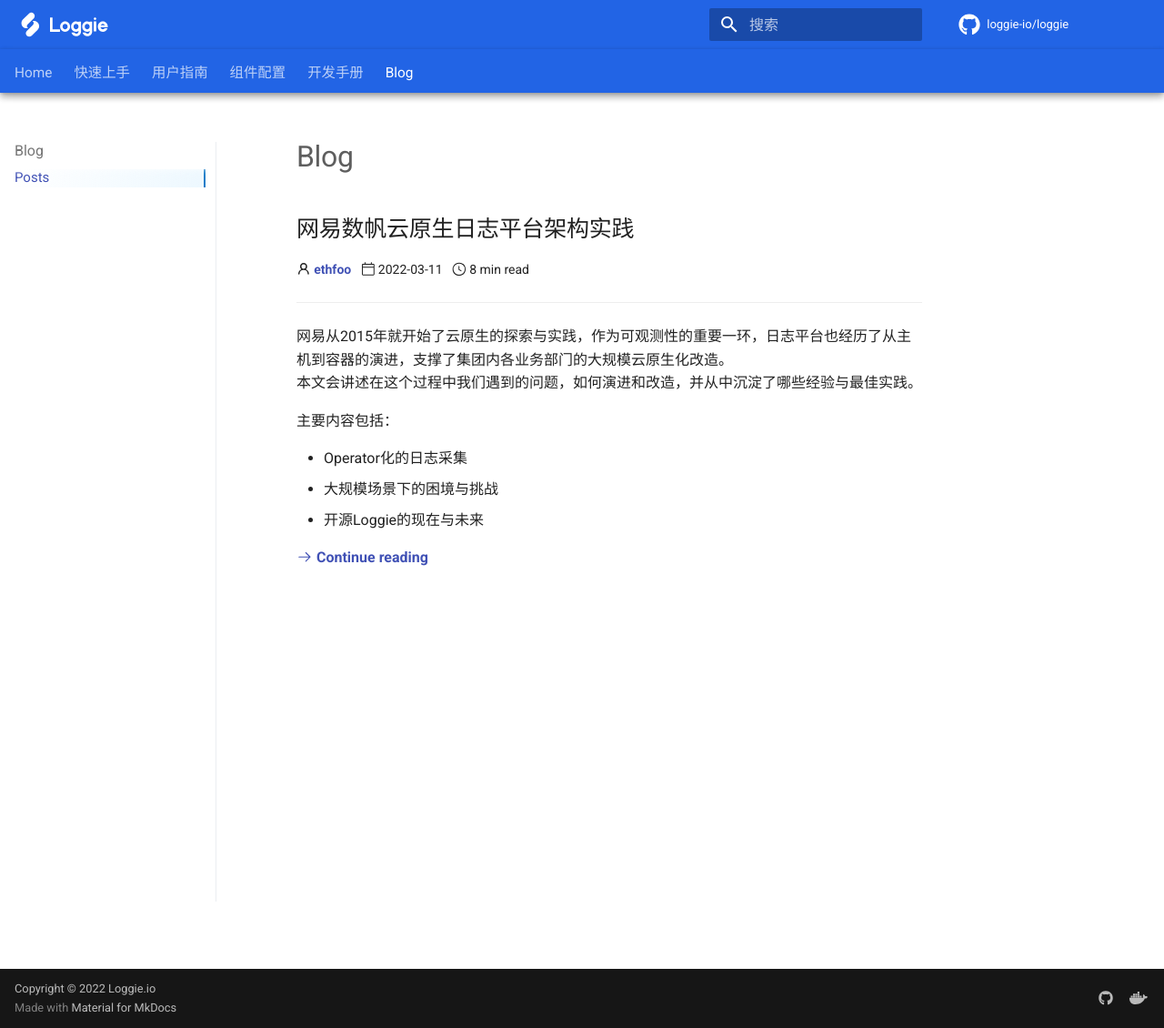
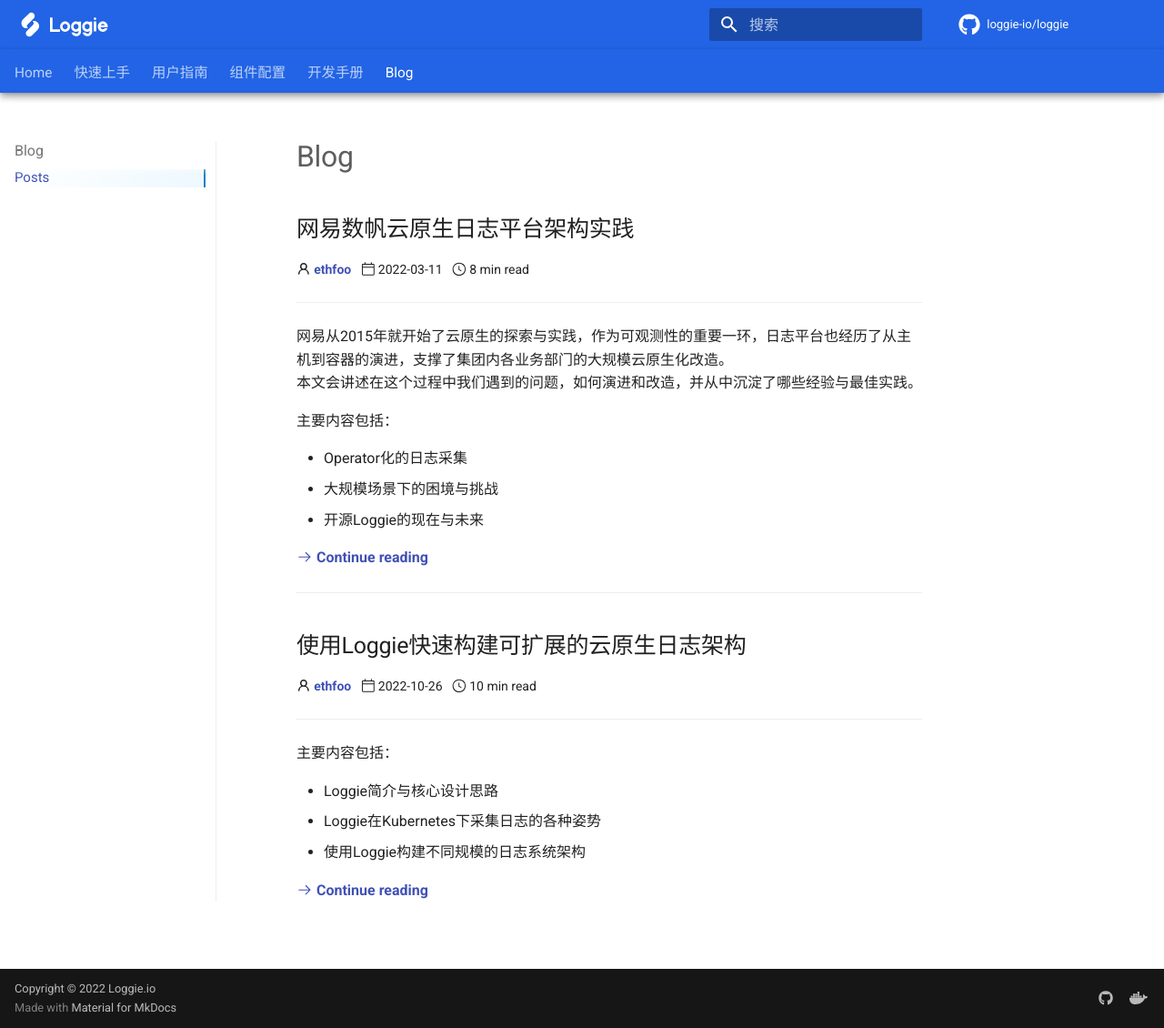
Before and after one commit to loggie-io/docs, an MkDocs documentation site: the page built from docs/blog/index.md, in a window 1280 px wide and 1130 px high. Shown: the whole window at 91% size. Built offline with MkDocs 1.6.1 and Material for MkDocs 9.7.7, drawn with Linux system fonts in a browser that asks for light colours; some web fonts are replaced; comment, search, counter and statistics services are not loaded.

Commit message:
Feat: add loggie ppt (#109)

```diff
--- a/docs/blog/index.md
+++ b/docs/blog/index.md
@@ -30,3 +30,27 @@
   [:octicons-arrow-right-24: __Continue reading__](https://mp.weixin.qq.com/s/rtnBplSAdOzQmtYAtXrAqA)
   [__ethfoo__]: https://github.com/ethfoo
   [网易数帆云原生日志平台架构实践]: (https://mp.weixin.qq.com/s/rtnBplSAdOzQmtYAtXrAqA)
+
+
+---
+## 使用Loggie快速构建可扩展的云原生日志架构
+
+<aside style="font-size: .7rem" markdown>
+<span>:octicons-person-16: [__ethfoo__] &nbsp;</span>
+<span>
+:octicons-calendar-24: 2022-10-26 &nbsp;
+:octicons-clock-24: 10 min read
+</span>
+</aside>
+
+---
+
+主要内容包括：
+
+- Loggie简介与核心设计思路
+- Loggie在Kubernetes下采集日志的各种姿势
+- 使用Loggie构建不同规模的日志系统架构
+
+  [:octicons-arrow-right-24: __Continue reading__](https://github.com/loggie-io/assets/blob/main/ppt/%E4%B8%8B%E4%B8%80%E4%BB%A3%E4%BA%91%E5%8E%9F%E7%94%9F%E5%8F%AF%E8%A7%82%E6%B5%8B%E6%95%B0%E6%8D%AE%E9%87%87%E9%9B%86Agent%20Loggie.pdf)
+  [__ethfoo__]: https://github.com/ethfoo
+  [使用Loggie快速构建可扩展的云原生日志架构]: (https://github.com/loggie-io/assets/blob/main/ppt/%E4%B8%8B%E4%B8%80%E4%BB%A3%E4%BA%91%E5%8E%9F%E7%94%9F%E5%8F%AF%E8%A7%82%E6%B5%8B%E6%95%B0%E6%8D%AE%E9%87%87%E9%9B%86Agent%20Loggie.pdf)
```
